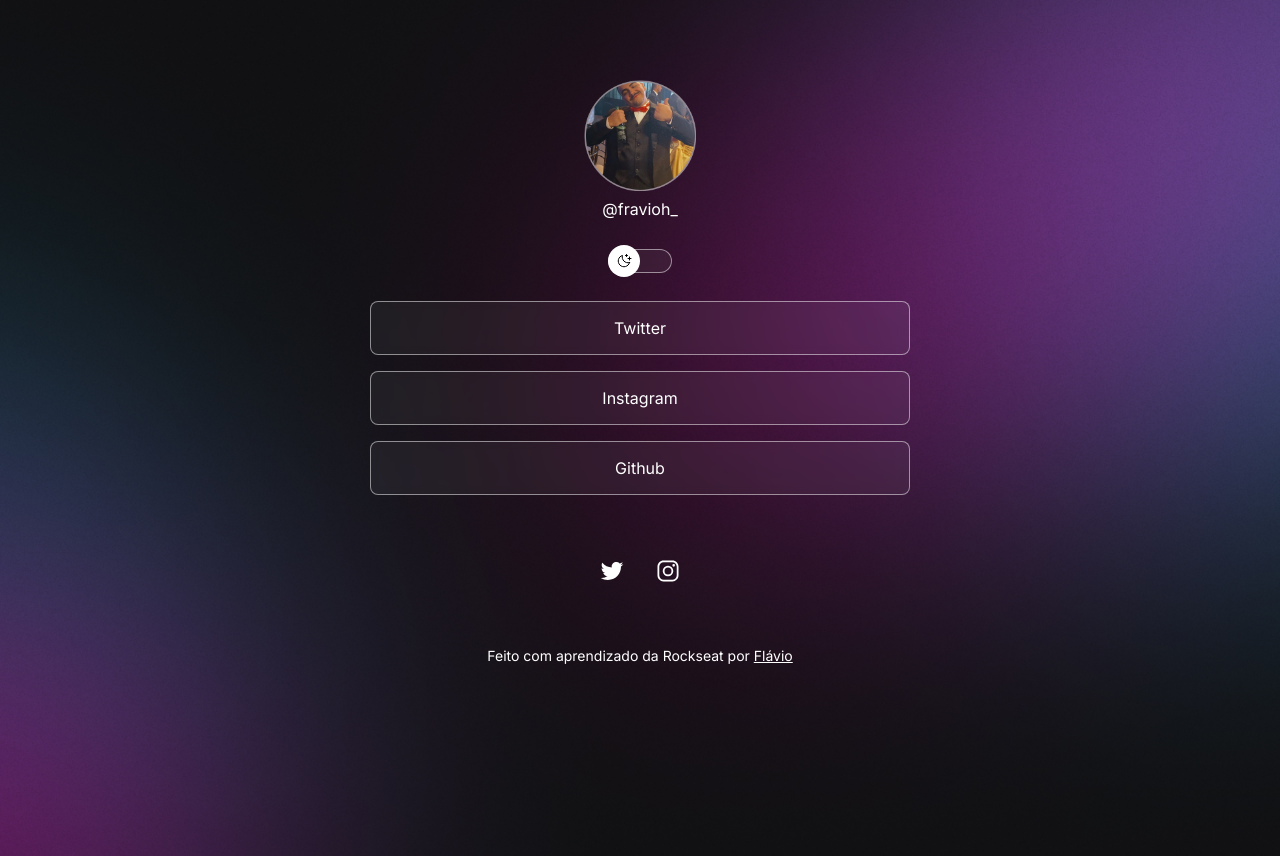
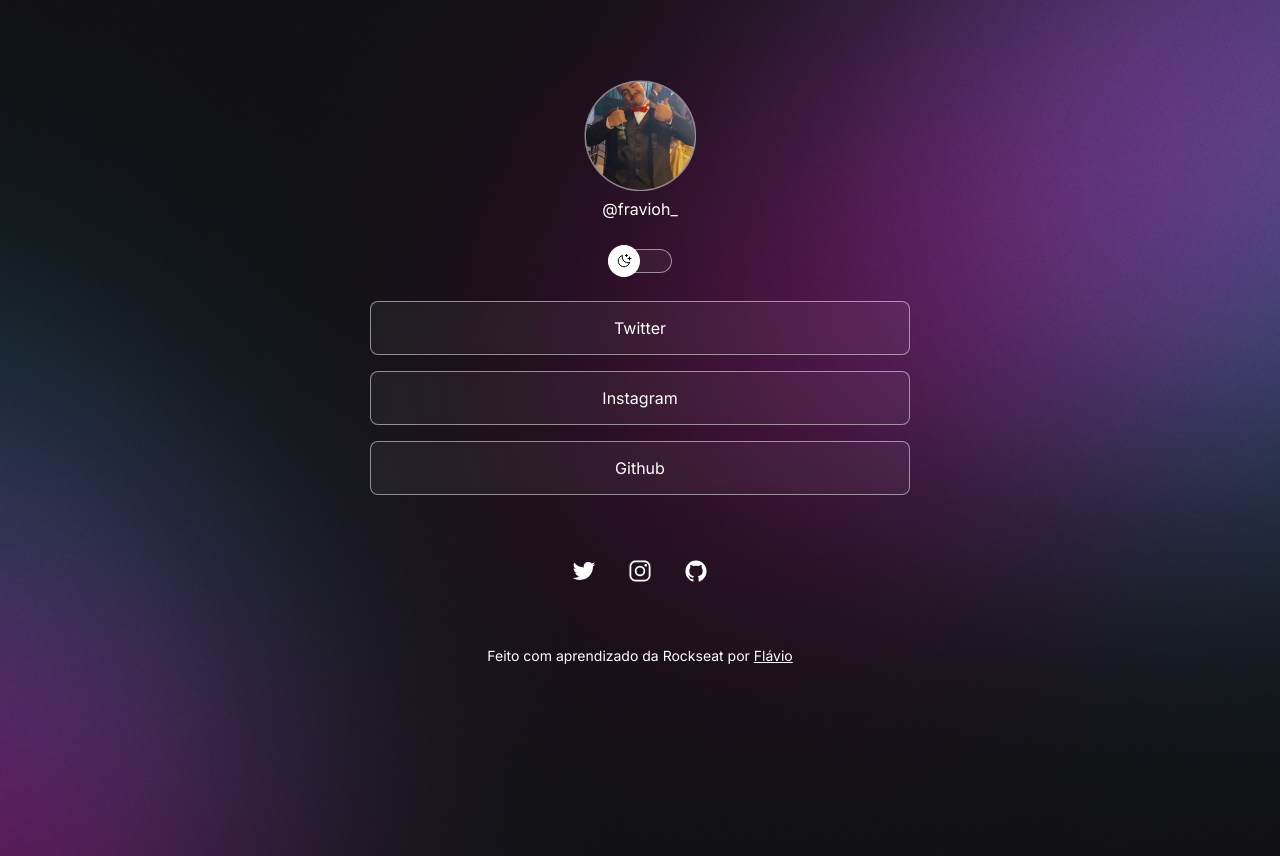
Before and after one commit to Flavio-hos/projeto-rockseat, a plain HTML site: page index.html in a window 1280 px wide. Drawn offline with nearby package versions, Linux system fonts and the light colour scheme.

Commit message:
adding github logo

```diff
--- a/index.html
+++ b/index.html
@@ -35,6 +35,7 @@
         <div id="social-links">
             <a href="https://twitter.com/fravioh_" target="blank"><ion-icon name="logo-twitter"></ion-icon></a>
             <a href="https://www.instagram.com/fravioh_/" target="blank"><ion-icon name="logo-instagram"></ion-icon></a>
+            <a href="https://github.com/Flavio-hos" target="blank"><ion-icon name="logo-github"></ion-icon></a>
         </div>
         <footer>Feito com aprendizado da Rockseat por <a href="https://www.instagram.com/fravioh_/" target="blank">Flávio</a></footer>
         <script type="module" src="https://unpkg.com/ionicons@5.5.2/dist/ionicons/ionicons.esm.js"></script>
```
